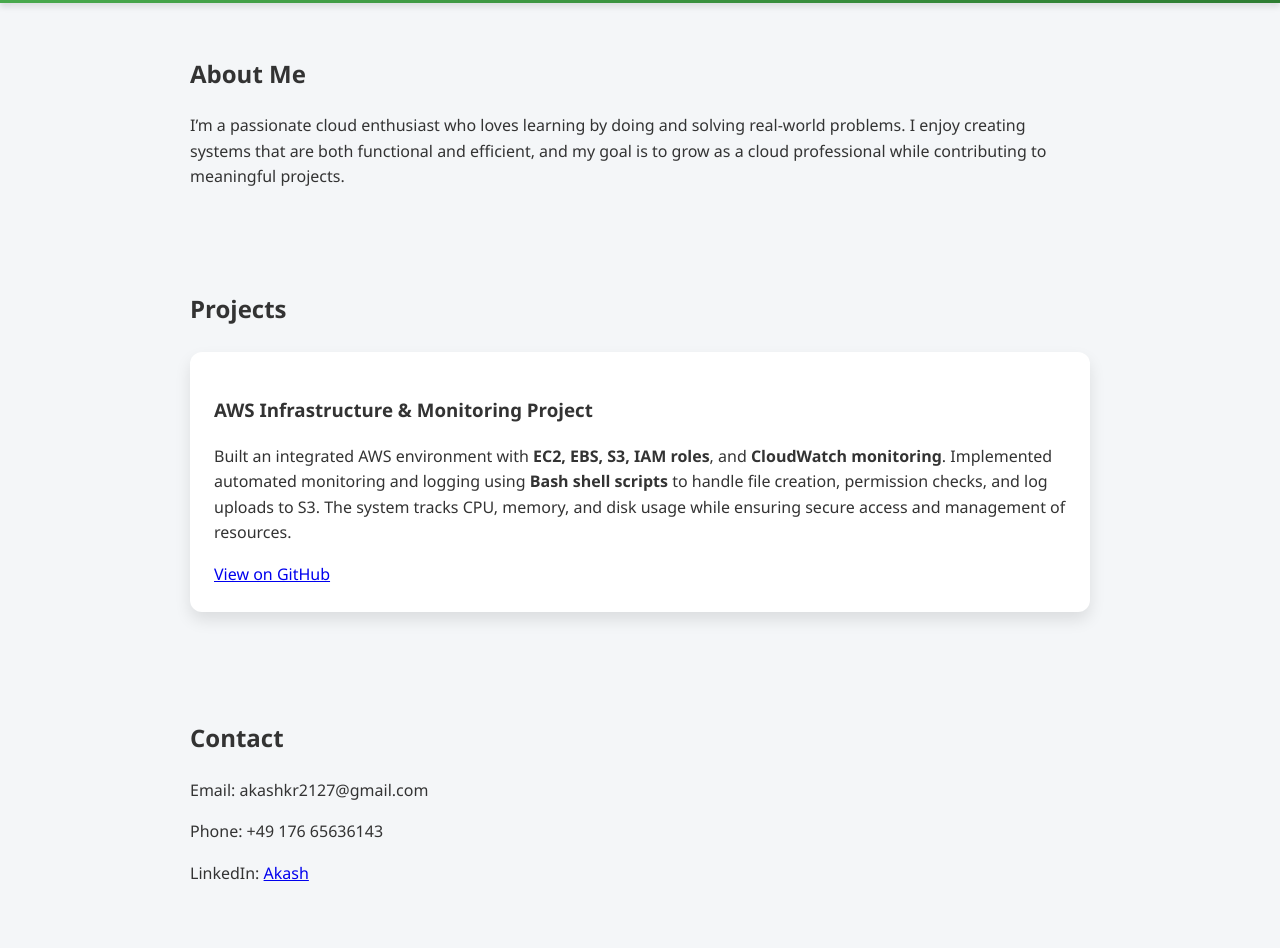
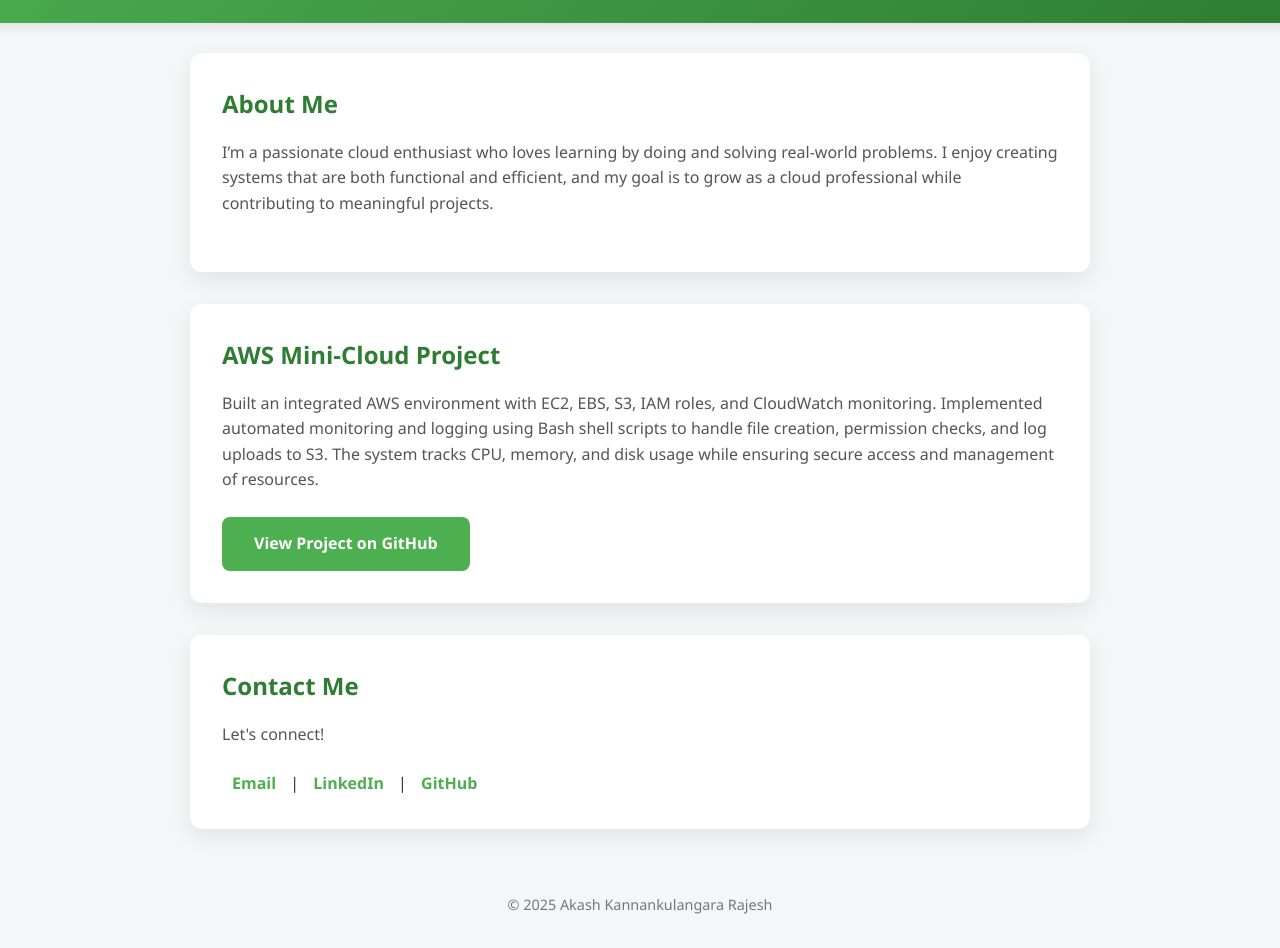
Before and after one commit to akash-k-rajesh/akash-k-rajesh.github.io, a plain HTML site: page index.html in a window 1280 px wide. Shown: the part 175-1123 px from the top of the page. Drawn offline with Linux system fonts and the light colour scheme.

Commit message:
Update index.html

```diff
--- a/index.html
+++ b/index.html
@@ -3,39 +3,127 @@
 <head>
   <meta charset="UTF-8">
   <meta name="viewport" content="width=device-width, initial-scale=1.0">
-  <title>Akash K. Rajesh - Portfolio</title>
-  <link rel="stylesheet" href="style.css">
+  <title>Akash Kannankulangara Rajesh</title>
+  <style>
+    * { box-sizing: border-box; margin: 0; padding: 0; }
+    body {
+      font-family: 'Segoe UI', Tahoma, Geneva, Verdana, sans-serif;
+      line-height: 1.6;
+      color: #333;
+      background-color: #f4f6f8;
+    }
+
+    header {
+      background: linear-gradient(135deg, #4CAF50, #2E7D32);
+      color: #fff;
+      padding: 3rem 1rem;
+      text-align: center;
+      box-shadow: 0 4px 12px rgba(0,0,0,0.1);
+      transition: transform 0.3s ease;
+    }
+    header:hover {
+      transform: scale(1.02);
+    }
+    header h1 { font-size: 2.5rem; margin-bottom: 0.5rem; }
+    header p { font-size: 1.1rem; font-weight: 300; }
+
+    section {
+      max-width: 900px;
+      margin: 2rem auto;
+      padding: 2rem;
+      background-color: #fff;
+      border-radius: 12px;
+      box-shadow: 0 8px 24px rgba(0,0,0,0.08);
+      text-align: left; /* left align the content */
+      transition: transform 0.3s ease, box-shadow 0.3s ease;
+    }
+    section:hover {
+      transform: translateY(-5px);
+      box-shadow: 0 12px 28px rgba(0,0,0,0.15);
+    }
+
+    section h2 {
+      margin-bottom: 1rem;
+      color: #2E7D32;
+    }
+
+    section p {
+      margin-bottom: 1.5rem;
+      color: #555;
+    }
+
+    .project a.button {
+      display: inline-block;
+      text-decoration: none;
+      background-color: #4CAF50;
+      color: #fff;
+      padding: 0.9rem 2rem;
+      border-radius: 8px;
+      font-weight: bold;
+      font-size: 1rem;
+      transition: all 0.3s ease;
+    }
+    .project a.button:hover {
+      background-color: #388E3C;
+      transform: translateY(-2px) scale(1.05);
+      box-shadow: 0 6px 12px rgba(0,0,0,0.1);
+    }
+
+    .contact a {
+      text-decoration: none;
+      color: #4CAF50;
+      font-weight: bold;
+      margin: 0 10px;
+      transition: color 0.3s, transform 0.2s;
+    }
+    .contact a:hover {
+      color: #2E7D32;
+      transform: translateY(-2px) scale(1.05);
+    }
+
+    footer {
+      text-align: center;
+      padding: 2rem 1rem;
+      font-size: 0.9rem;
+      color: #777;
+    }
+
+    @media (max-width: 600px) {
+      section { padding: 1.5rem; }
+      .project a.button { padding: 0.7rem 1.5rem; font-size: 0.95rem; }
+      header h1 { font-size: 2rem; }
+    }
+  </style>
 </head>
 <body>
+
   <header>
     <h1>Akash Kannankulangara Rajesh</h1>
     <p>Cloud & DevOps Enthusiast | AWS Practitioner</p>
   </header>
 
-  <section id="about">
+  <section class="about">
     <h2>About Me</h2>
     <p>I’m a passionate cloud enthusiast who loves learning by doing and solving real-world problems. I enjoy creating systems that are both functional and efficient, and my goal is to grow as a cloud professional while contributing to meaningful projects.</p>
   </section>
 
-  <section id="projects">
-    <h2>Projects</h2>
-    <div class="project">
-      <h3>AWS Infrastructure & Monitoring Project</h3>
-
- <p>
-    Built an integrated AWS environment with <strong>EC2, EBS, S3, IAM roles</strong>, and <strong>CloudWatch monitoring</strong>.
-    Implemented automated monitoring and logging using <strong>Bash shell scripts</strong> to handle file creation, permission checks, and log uploads to S3.
-    The system tracks CPU, memory, and disk usage while ensuring secure access and management of resources.
-</p>
-      <a href="https://github.com/akash-k-rajesh/aws-mini-cloud-project/" target="_blank">View on GitHub</a>
-    </div>
+  <section class="project">
+    <h2>AWS Mini-Cloud Project</h2>
+    <p>Built an integrated AWS environment with EC2, EBS, S3, IAM roles, and CloudWatch monitoring. Implemented automated monitoring and logging using Bash shell scripts to handle file creation, permission checks, and log uploads to S3. The system tracks CPU, memory, and disk usage while ensuring secure access and management of resources.</p>
+    <a class="button" href="https://github.com/akash-k-rajesh/aws-mini-cloud-project/" target="_blank">View Project on GitHub</a>
   </section>
 
-  <section id="contact">
-    <h2>Contact</h2>
-    <p>Email: akashkr2127@gmail.com</p>
-    <p>Phone: +49 176 65636143</p>
-    <p>LinkedIn: <a href="https://www.linkedin.com/in/akash-k-r-675444257" target="_blank">Akash</a></p>
+  <section class="contact">
+    <h2>Contact Me</h2>
+    <p>Let's connect!</p>
+   <a href="mailto:akashkr2127@gmail.com">Email</a> |
+    <a href="https://www.linkedin.com/in/akash-k-r-675444257/" target="_blank">LinkedIn</a> |
+    <a href="https://github.com/akash-k-rajesh" target="_blank">GitHub</a>
   </section>
+
+  <footer>
+    &copy; 2025 Akash Kannankulangara Rajesh
+  </footer>
+
 </body>
 </html>
```
